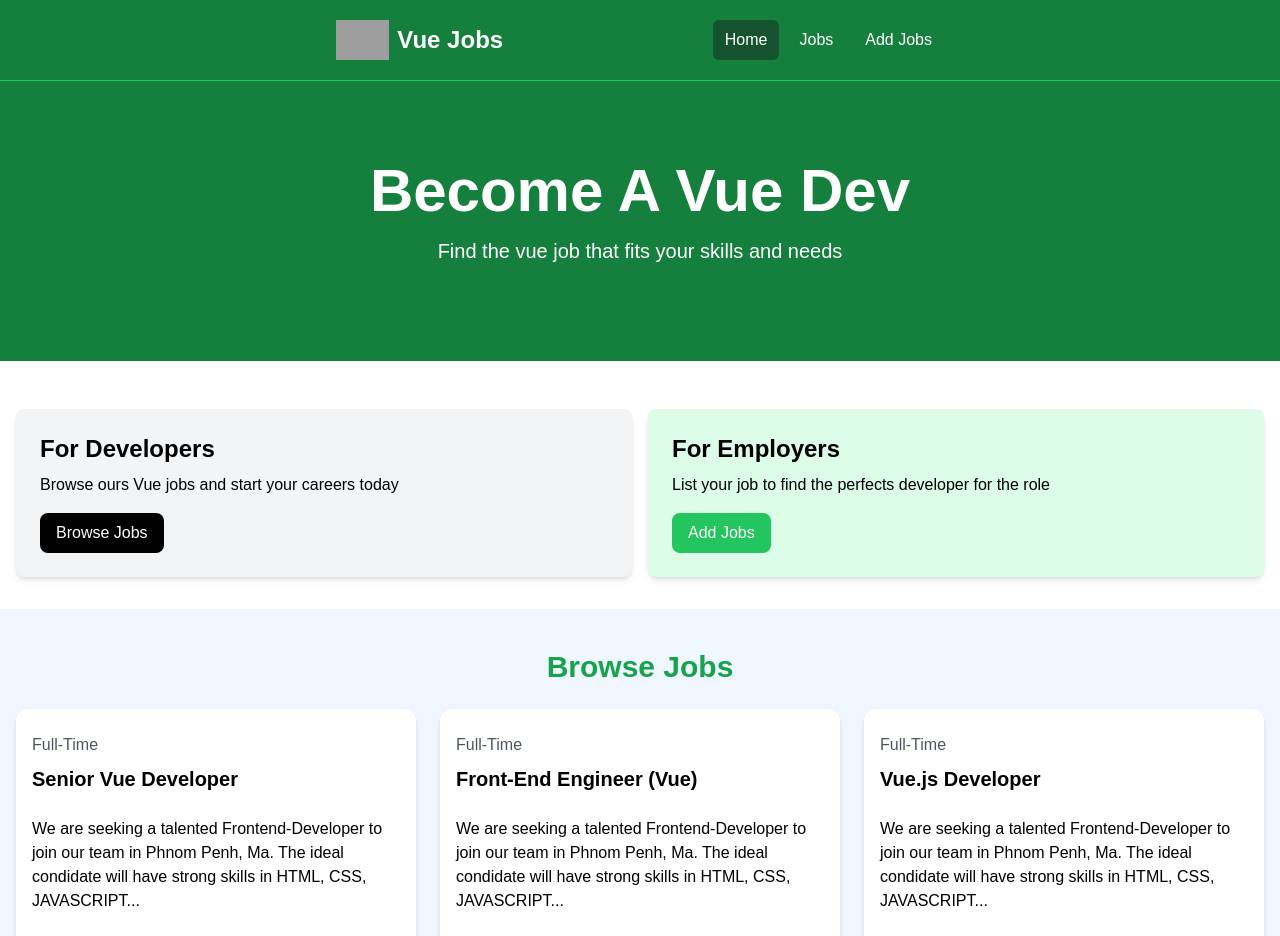
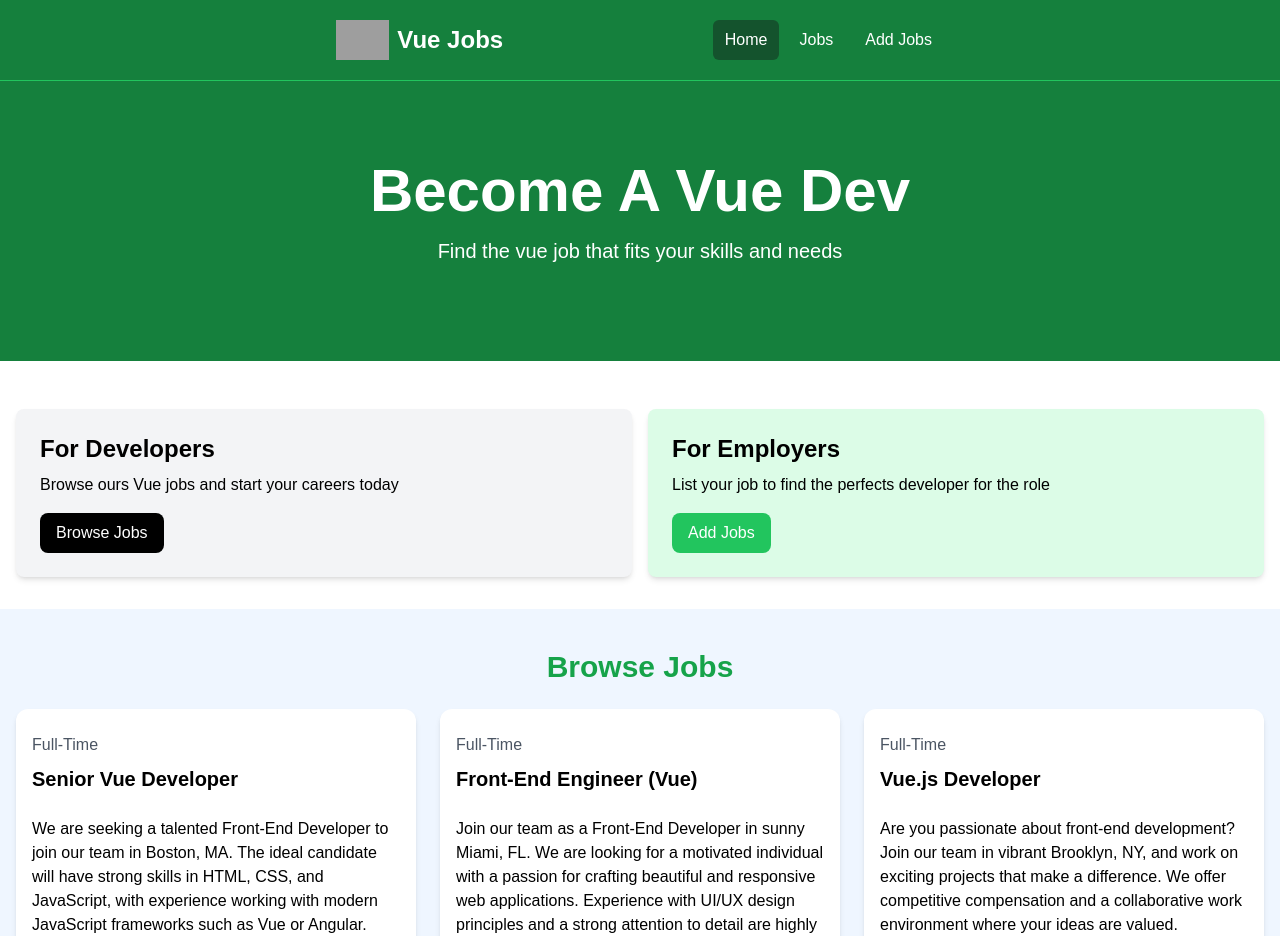
Before and after one commit to PhorkTivea/vue-tailwind, a Vue app: page / in a window 1280 px wide. Shown: the top 936 px of the page. Built offline with nearby package versions, Linux system fonts and the light colour scheme; grey boxes are pictures that could not be loaded.

Commit message:
perf: :art: update on ui

```diff
--- a/src/components/JobListing.vue
+++ b/src/components/JobListing.vue
@@ -16,9 +16,7 @@ defineProps({
          </div>
 
          <div class="mb-5">
-            We are seeking a talented Frontend-Developer to join our team in
-            Phnom Penh, Ma. The ideal condidate will have strong skills in
-            HTML, CSS, JAVASCRIPT...
+            {{ job.description }}
          </div>
          <h3 class="text-green-500">
             {{ job.salary }}
```
